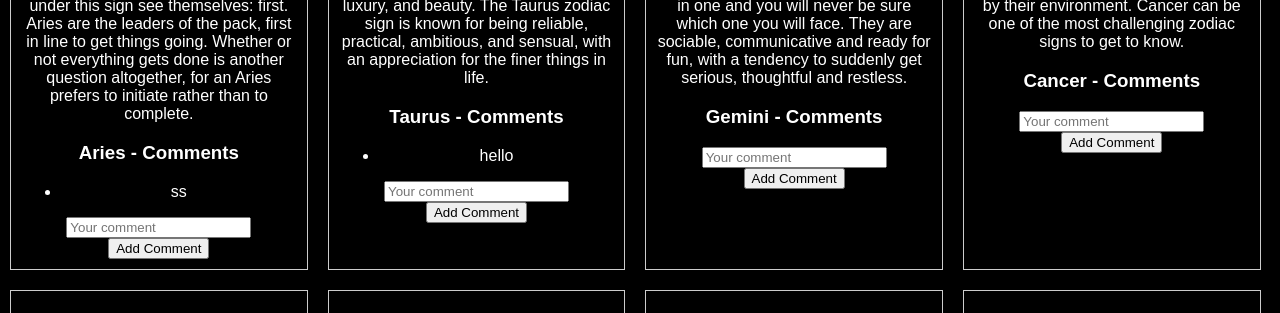
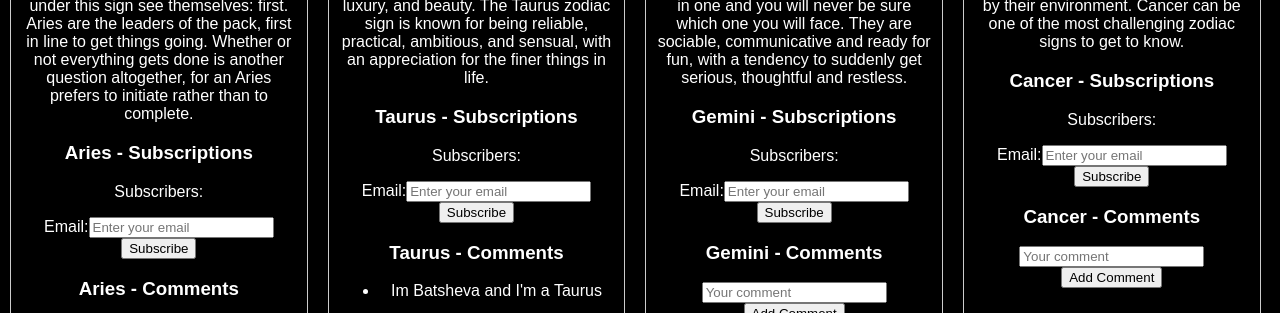
Before and after one commit to Desiah94/astro-project-phase-2, a React (Create React App) app in the folder astro-project-phase-2/: page / in a window 1280 px wide. Shown: the part 487-800 px from the top of the page. Built offline with nearby package versions, Linux system fonts and the light colour scheme; data requests are answered from the project's data file.

Commit message:
subscription complete

```diff
--- a/astro-project-phase-2/public/db.json
+++ b/astro-project-phase-2/public/db.json
@@ -136,64 +136,41 @@
     },
     {
       "id": "65d5",
-      "comment": "ss",
+      "comment": "Hello I am Ikram and this is my sun sign",
       "zodiacSign": "Aries"
     },
     {
-      "id": "5790",
-      "comment": "hey"
+      "id": "d035",
+      "comment": "My name is Desiah & im a Sagaterrorist!",
+      "zodiacSign": "Sagittarius"
     },
     {
-      "id": "9345",
-      "comment": "d"
+      "id": "9025",
+      "comment": "hwllo"
     },
     {
-      "id": "9e6c",
-      "comment": "sss"
+      "id": "971c",
+      "comment": ""
     },
     {
-      "id": "f505",
-      "comment": "Batsheva is a Taurus"
-    },
-    {
-      "id": "f68b",
-      "comment": "bp is a taurus"
-    },
-    {
-      "id": "f10b",
-      "comment": "hey"
-    },
-    {
-      "id": "20d8",
-      "comment": "hey"
-    },
-    {
-      "id": "5f92",
-      "comment": "hey"
-    },
-    {
-      "id": "564e",
-      "comment": "hey"
-    },
-    {
-      "id": "28e1",
-      "comment": "hey"
-    },
-    {
-      "id": "2983",
-      "comment": "hello",
+      "id": "c8ba",
+      "comment": "Im Batsheva and I'm a Taurus",
       "zodiacSign": "Taurus"
-    },
-    {
-      "id": "dbd7",
-      "comment": "Desiah is a Sagitarius",
-      "zodiacSign": "Sagittarius"
     }
   ],
   "subscriptions": [
     {
       "id": 1,
       "email": "example@email.com"
+    },
+    {
+      "id": "0529",
+      "subscribed": true
+    },
+    {
+      "id": "1eb2",
+      "subscribed": true,
+      "email": "desiah94@gmail.com"
     }
   ]
 }
--- a/astro-project-phase-2/src/components/Subscription.js
+++ b/astro-project-phase-2/src/components/Subscription.js
@@ -1,36 +1,70 @@
-import React, { useState } from 'react';
+import React, { useState, useEffect } from 'react';
 
-const Subscription = () => {
+const Subscription = ({ zodiacSign }) => {
+  const [subscribed, setSubscribed] = useState(false);
+  const [subscribersCount, setSubscribersCount] = useState(0);
   const [email, setEmail] = useState('');
+  const [error, setError] = useState(null);
 
-  const handleEmailChange = (event) => {
-    setEmail(event.target.value);
-  };
+  useEffect(() => {
+    // Fetch subscription status and count for the specific zodiac sign when the component mounts or when zodiacSign changes
+    fetch(`http://localhost:3000/subscriptions?zodiacSign=${zodiacSign}`)
+      .then(response => response.json())
+      .then(data => {
+        // Update state with the fetched subscription data
+        setSubscribed(data.subscribed);
+        setSubscribersCount(data.subscribersCount);
+      })
+      .catch(error => {
+        // Handle errors
+        setError(error);
+      });
+  }, [zodiacSign]); // Trigger the effect when zodiacSign changes
 
   const handleSubscribe = () => {
-    // You can perform any validation here before subscribing
-    if (email.trim() === '') {
-      alert('email please!');
-      return;
-    }
+    // Toggle subscription status for the specific zodiac sign
+    fetch(`http://localhost:3000/subscriptions?zodiacSign=${zodiacSign}`, {
+      method: 'POST',
+      headers: {
+        'Content-Type': 'application/json'
+      },
+      body: JSON.stringify({ subscribed: !subscribed, email })
+    })
+      .then(response => response.json())
+      .then(data => {
+        // Update state with the new subscription data
+        setSubscribed(data.subscribed);
+        setSubscribersCount(data.subscribersCount);
 
-    // Assuming subscription is successful, show an alert
-    alert(`Stay connected with Astro Honey! ${email}!`);
-    // You can also send the email to the server or perform other actions
+        // Show alert when subscription status changes
+        const action = subscribed ? 'Unsubscribed' : 'Subscribed';
+        window.alert(`${action} to ${zodiacSign}`);
+      })
+      .catch(error => {
+        // Handle errors
+        setError(error);
+      });
   };
 
   return (
     <div>
-      <h2>Subscribe to Zodiac Updates</h2>
-      <input
-        type="email"
-        value={email}
-        onChange={handleEmailChange}
-        placeholder="Enter your email"
-      />
-      <button onClick={handleSubscribe}>Subscribe</button>
+      <h3>{zodiacSign} - Subscriptions</h3>
+      {error && <p>Error fetching subscriptions: {error.message}</p>}
+      <p>Subscribers: {subscribersCount}</p>
+      <div>
+        <label>Email:</label>
+        <input
+          type="email"
+          placeholder="Enter your email"
+          value={email}
+          onChange={(e) => setEmail(e.target.value)}
+        />
+      </div>
+      <button onClick={handleSubscribe}>
+        {subscribed ? 'Unsubscribe' : 'Subscribe'}
+      </button>
     </div>
   );
-};
+}
 
 export default Subscription;
--- a/astro-project-phase-2/src/components/ZodiacSign.js
+++ b/astro-project-phase-2/src/components/ZodiacSign.js
@@ -1,5 +1,6 @@
 import React from 'react';
 import CommentSection from './CommentSection';
+import Subscription from './Subscription';
 import '../App.css'; // Import the CSS file
 
 const ZodiacSign = ({ zodiacSigns }) => {
@@ -10,6 +11,7 @@ const ZodiacSign = ({ zodiacSigns }) => {
           <h2>{zodiac.name}</h2>
           <img src={zodiac.imageURL} alt={zodiac.name} />
           <p>{zodiac.description}</p>
+          <Subscription zodiacSign={zodiac.name} />
           <CommentSection zodiacSign={zodiac.name} />
         </div>
       ))}
```
